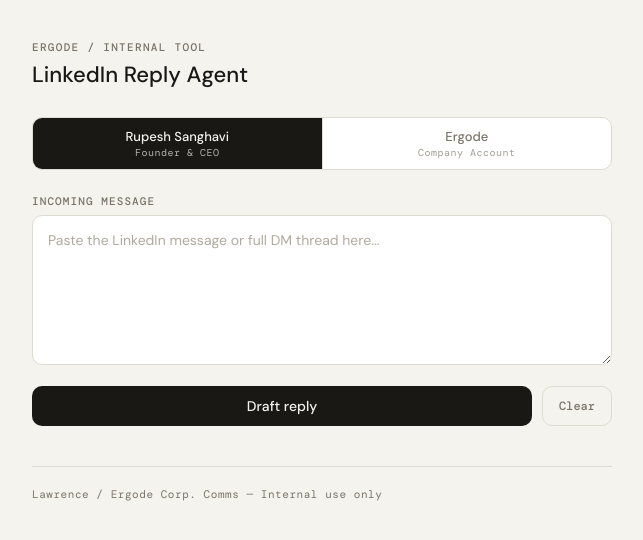
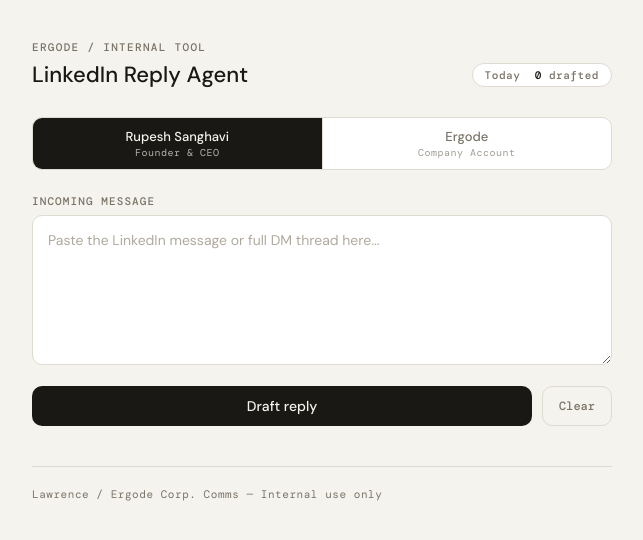
Before and after one commit to lawrencef-collab/rupesh-proxy, a website: page index.html in a window 1280 px wide. Shown: the whole page, without its empty margins (318-961 px from the left). Drawn offline with nearby package versions, Linux system fonts and the light colour scheme.

Commit message:
Update index.html

```diff
--- a/index.html
+++ b/index.html
@@ -47,6 +47,14 @@
       color: var(--text-muted); margin-bottom: 6px;
     }
     .masthead h1 { font-size: 22px; font-weight: 500; color: var(--text); }
+    .masthead-row { display: flex; align-items: center; justify-content: space-between; }
+    .counter-badge {
+      font-family: 'DM Mono', monospace; font-size: 11px; font-weight: 500;
+      color: var(--text-muted); background: var(--surface);
+      border: 1px solid var(--border); border-radius: 20px;
+      padding: 4px 12px; letter-spacing: 0.05em; white-space: nowrap;
+    }
+    .counter-badge span { color: var(--text); font-weight: 500; }
 
     .tabs {
       display: flex;
@@ -273,7 +281,10 @@
 <div class="page">
   <div class="masthead">
     <div class="masthead-label">Ergode / Internal Tool</div>
-    <h1>LinkedIn Reply Agent</h1>
+    <div class="masthead-row">
+      <h1>LinkedIn Reply Agent</h1>
+      <div class="counter-badge">Today &nbsp;<span id="msgCounter">0</span> drafted</div>
+    </div>
   </div>
 
   <div class="tabs">
@@ -471,6 +482,7 @@
     latestDraft = currentDraft;
     document.getElementById('originalBody').textContent = currentDraft;
     result.style.display = 'block';
+    incrementCounter();
 
     if (data.flag) {
       document.getElementById('flagReason').textContent = data.flag;
@@ -583,6 +595,26 @@
 document.getElementById('refineInput').addEventListener('keydown', function(e) {
   if ((e.metaKey || e.ctrlKey) && e.key === 'Enter') refineReply();
 });
+
+function getTodayKey() {
+  const d = new Date();
+  return 'msgCount_' + d.getFullYear() + '_' + (d.getMonth()+1) + '_' + d.getDate();
+}
+
+function incrementCounter() {
+  const key = getTodayKey();
+  const count = parseInt(localStorage.getItem(key) || '0') + 1;
+  localStorage.setItem(key, count);
+  document.getElementById('msgCounter').textContent = count;
+}
+
+function loadCounter() {
+  const key = getTodayKey();
+  const count = parseInt(localStorage.getItem(key) || '0');
+  document.getElementById('msgCounter').textContent = count;
+}
+
+loadCounter();
 </script>
 </body>
 </html>
```
